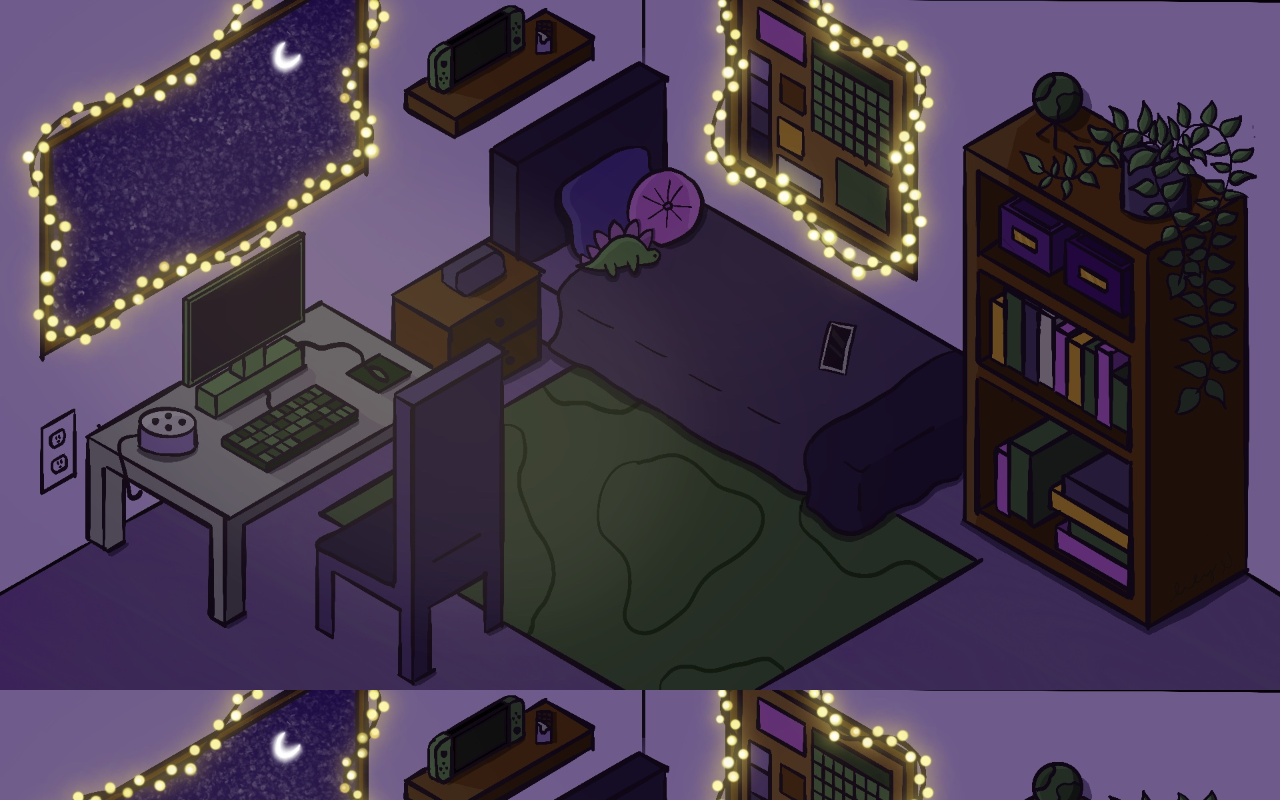
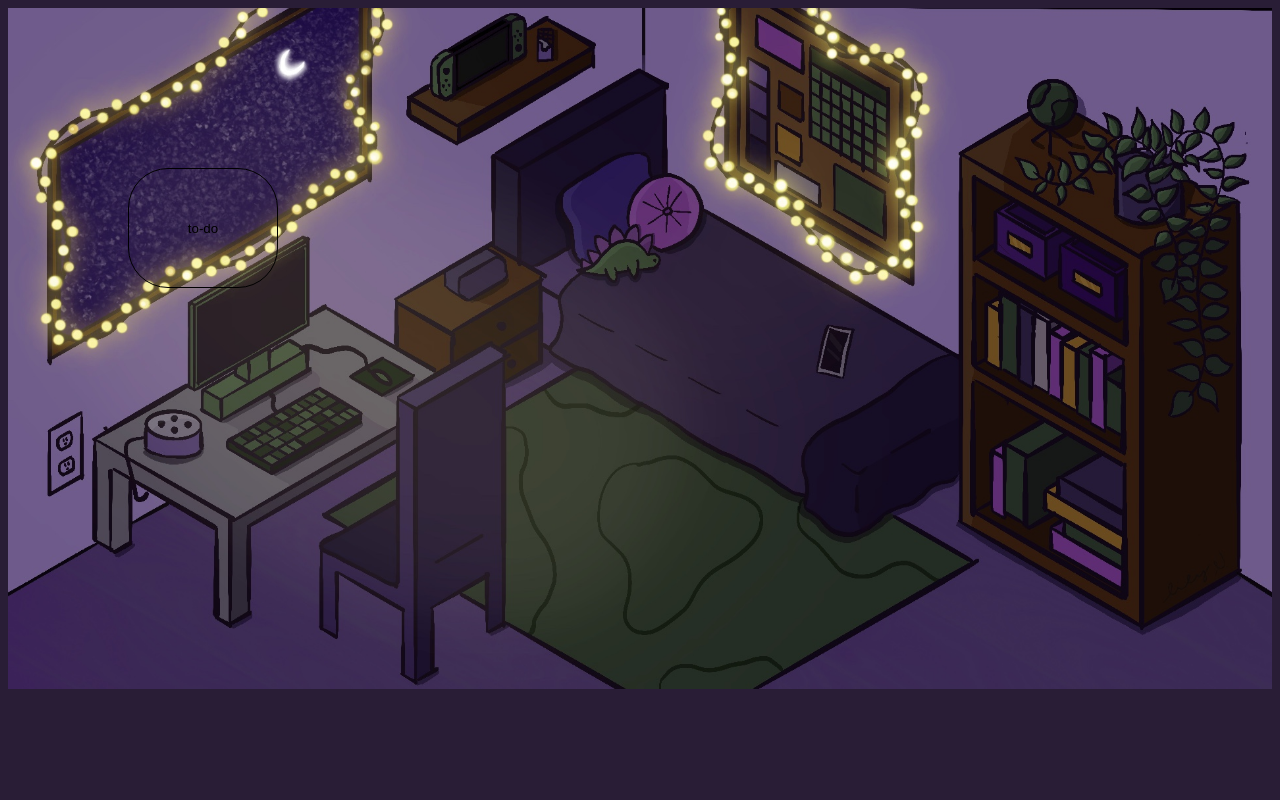
Before and after one commit to lylst3r/startup, a plain HTML site: page main.html in a window 1280 px wide. Drawn offline with Linux system fonts and the light colour scheme.

Commit message:
updated main room page

```diff
--- a/index.css
+++ b/index.css
@@ -4,6 +4,7 @@ body {
     background-size: cover;
     height: 100%;
     font-family: 'Courier New', Courier, monospace;
+    background-repeat: no-repeat;
 }
 
 .login input[type="text"], .login input[type="password"] {
--- a/main.css
+++ b/main.css
@@ -1,5 +1,35 @@
+
 body {
+    /*
     background-image: url("main_room.jpg");
     background-size: cover;
-    height: 100%;
+    height: 100%; */
+    background-color: rgb(41, 29, 54);
+    background-repeat: no-repeat;
+    /*background-attachment: fixed;*/
 }
+
+.image_room {
+    width: 100%;
+    object-fit: cover;
+    object-position: center;
+    display: block;
+}
+
+.btn {
+    cursor: pointer;
+    border: 0.5px solid; /*change to none*/
+    background-color: transparent;
+    outline: none;
+    background-repeat: no-repeat;
+    overflow: hidden;
+}
+
+.todo {
+    height: 120px;
+    width: 150px;
+    top: 21%;
+    left: 10%;
+    position: absolute;
+    border-radius: 40px;
+}
--- a/main.html
+++ b/main.html
@@ -4,6 +4,13 @@
         <link rel="stylesheet" href="main.css" />
     </header>
     <body>
+        <img src="main_room.jpg" alt="main_room" class="image_room" />
 
+        <!--
+        <map name="image-map">
+            <area shape="rect" coords="200, 50, 400, 200" href="index.html";/>
+        </map>-->
+
+        <button class="btn todo">to-do</button>
     </body>
 </html>
```
